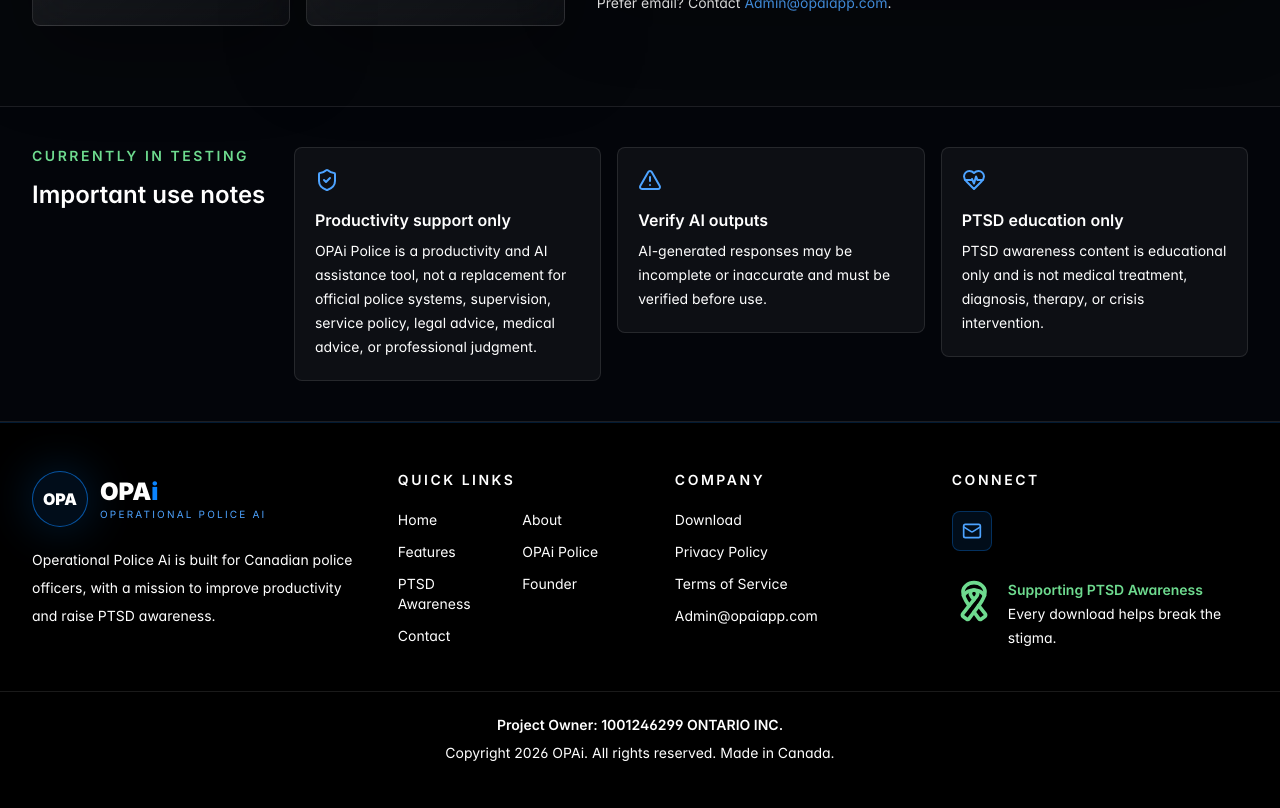
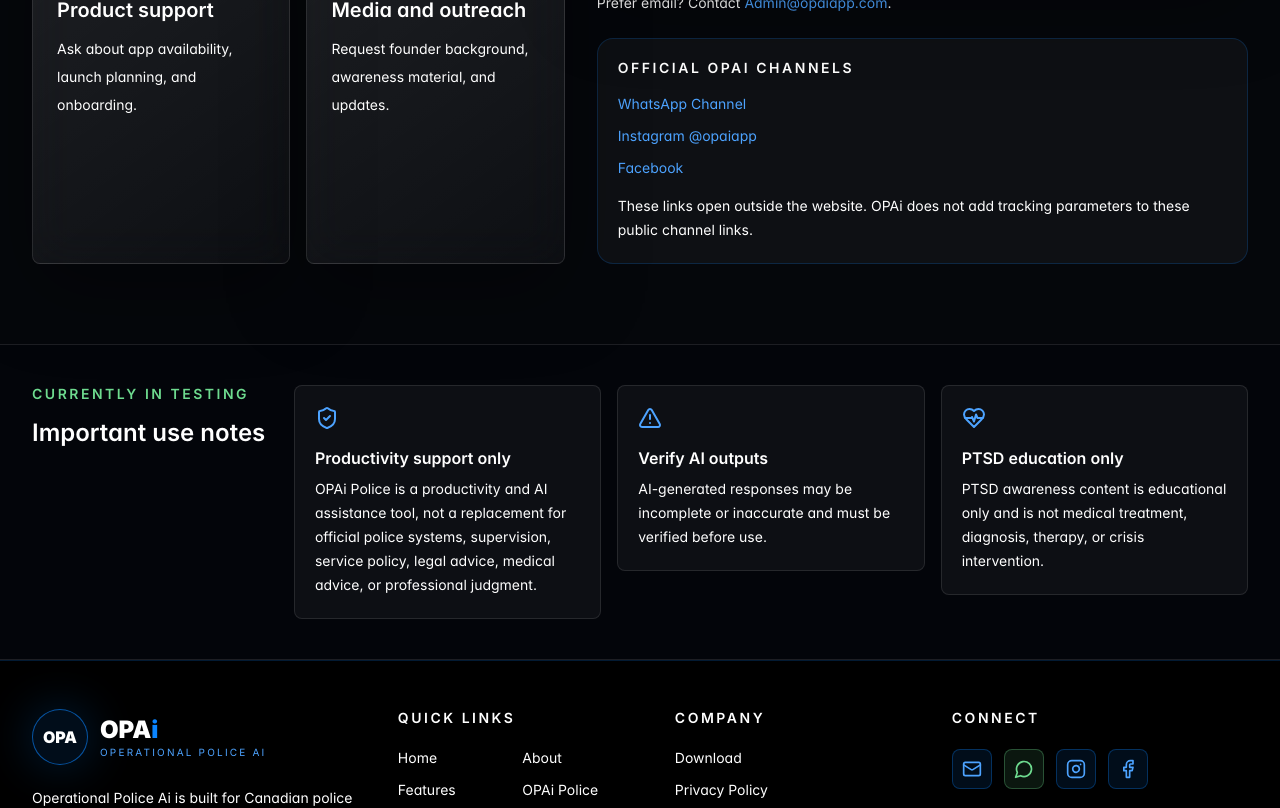
Before and after one commit to Saman1981OPAi/opai-website, a Next.js app: page /contact in a window 1280 px wide. Shown: the part 1120-1928 px from the top of the page. Built offline with nearby package versions, Linux system fonts and the light colour scheme.

Commit message:
Add official OPAi social links

```diff
--- a/app/contact/page.tsx
+++ b/app/contact/page.tsx
@@ -3,7 +3,7 @@
 import { Container } from "@/components/Container";
 import { FeatureCard } from "@/components/FeatureCard";
 import { PageHero } from "@/components/PageHero";
-import { contactOptions, createPageMetadata, site } from "@/lib/site";
+import { contactOptions, createPageMetadata, externalLinks, site } from "@/lib/site";
 
 export const metadata: Metadata = createPageMetadata("/contact/");
 
@@ -28,6 +28,23 @@
               <p className="mt-5 text-sm text-white/52">
                 Prefer email? Contact <a className="text-opai-blue-soft hover:text-white" href={`mailto:${site.email}`}>{site.email}</a>.
               </p>
+              <div className="mt-6 rounded-[16px] border border-opai-blue/20 bg-white/[0.04] p-5">
+                <h2 className="text-sm font-semibold uppercase tracking-[0.18em] text-white/48">Official OPAi channels</h2>
+                <div className="mt-4 grid gap-3 text-sm">
+                  <a className="text-opai-blue-soft hover:text-white" href={externalLinks.whatsappChannel} rel="noopener noreferrer" target="_blank">
+                    WhatsApp Channel
+                  </a>
+                  <a className="text-opai-blue-soft hover:text-white" href={externalLinks.instagram} rel="noopener noreferrer" target="_blank">
+                    Instagram @opaiapp
+                  </a>
+                  <a className="text-opai-blue-soft hover:text-white" href={externalLinks.facebook} rel="noopener noreferrer" target="_blank">
+                    Facebook
+                  </a>
+                </div>
+                <p className="mt-4 text-sm leading-6 text-white/52">
+                  These links open outside the website. OPAi does not add tracking parameters to these public channel links.
+                </p>
+              </div>
             </div>
           </div>
         </Container>
--- a/components/Footer.tsx
+++ b/components/Footer.tsx
@@ -1,7 +1,7 @@
 import Link from "next/link";
-import { Mail, Ribbon } from "lucide-react";
+import { Facebook, Instagram, Mail, MessageCircle, Ribbon } from "lucide-react";
 import { Container } from "@/components/Container";
-import { navItems, site } from "@/lib/site";
+import { externalLinks, navItems, site } from "@/lib/site";
 
 export function Footer() {
   return (
@@ -63,6 +63,33 @@
               >
                 <Mail className="size-5" aria-hidden="true" />
               </a>
+              <a
+                href={externalLinks.whatsappChannel}
+                aria-label="Open the official OPAi WhatsApp Channel"
+                className="focus-ring grid size-10 place-items-center rounded-[8px] border border-ptsd-green/30 bg-ptsd-green/10 text-ptsd-green hover:bg-ptsd-green/20"
+                rel="noopener noreferrer"
+                target="_blank"
+              >
+                <MessageCircle className="size-5" aria-hidden="true" />
+              </a>
+              <a
+                href={externalLinks.instagram}
+                aria-label="Open OPAi on Instagram"
+                className="focus-ring grid size-10 place-items-center rounded-[8px] border border-opai-blue/30 bg-opai-blue/10 text-opai-blue-soft hover:bg-opai-blue/20"
+                rel="noopener noreferrer"
+                target="_blank"
+              >
+                <Instagram className="size-5" aria-hidden="true" />
+              </a>
+              <a
+                href={externalLinks.facebook}
+                aria-label="Open OPAi on Facebook"
+                className="focus-ring grid size-10 place-items-center rounded-[8px] border border-opai-blue/30 bg-opai-blue/10 text-opai-blue-soft hover:bg-opai-blue/20"
+                rel="noopener noreferrer"
+                target="_blank"
+              >
+                <Facebook className="size-5" aria-hidden="true" />
+              </a>
             </div>
           </div>
           <div className="flex gap-3">
--- a/lib/site.ts
+++ b/lib/site.ts
@@ -34,6 +34,12 @@
   url: "https://opaiapp.com",
   email: "Admin@opaiapp.com"
 };
+
+export const externalLinks = {
+  facebook: "https://www.facebook.com/profile.php?id=61591569999710",
+  instagram: "https://www.instagram.com/opaiapp/",
+  whatsappChannel: "https://whatsapp.com/channel/0029Vb8HFSMEQIaoXOL6YO1a"
+} as const;
 
 export const seoKeywords = [
   "OPAi",
@@ -191,7 +197,7 @@
   url: site.url,
   email: site.email,
   logo: `${site.url}/images/brand/opai-police-ptsd-emblem.png`,
-  sameAs: [site.url]
+  sameAs: [site.url, externalLinks.instagram, externalLinks.facebook, externalLinks.whatsappChannel]
 };
 
 export const softwareStructuredData = {
```
Also changed, not shown: 1 other file (tests, documents, lock files or other folders).
